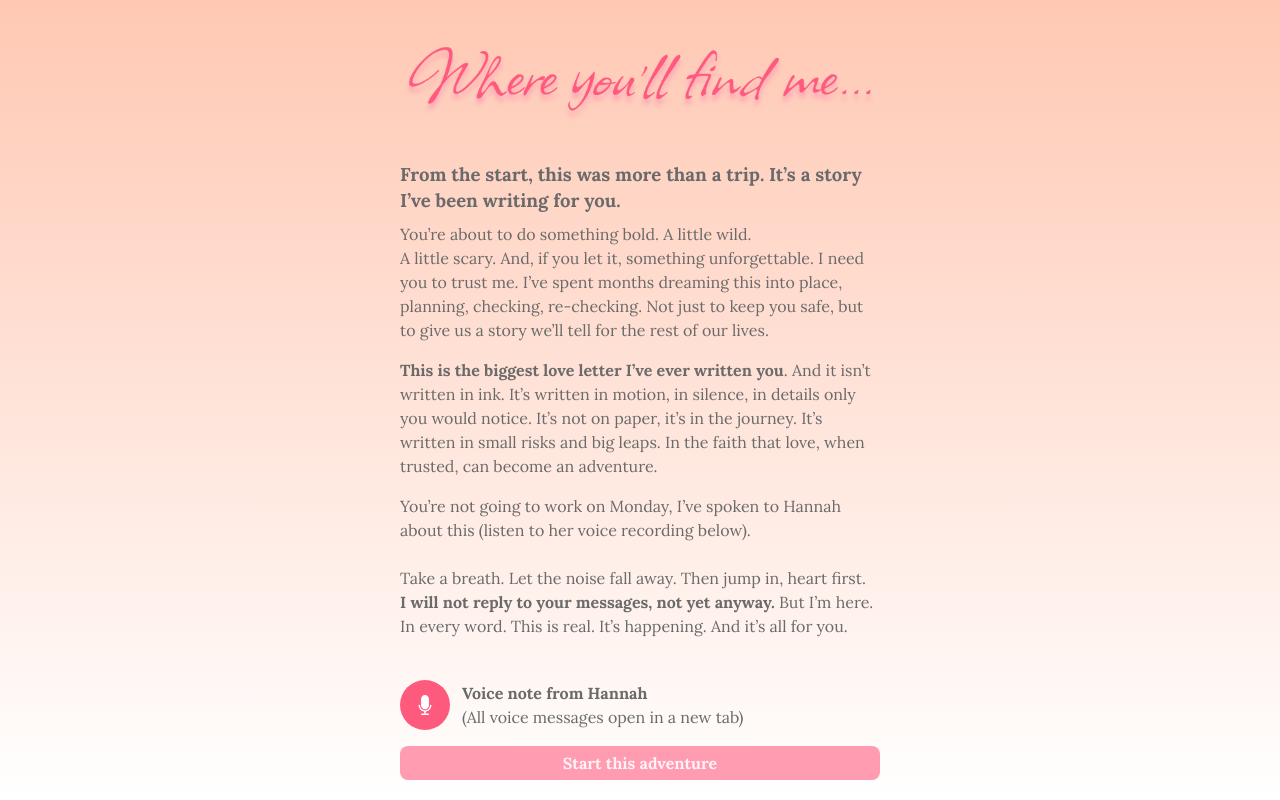
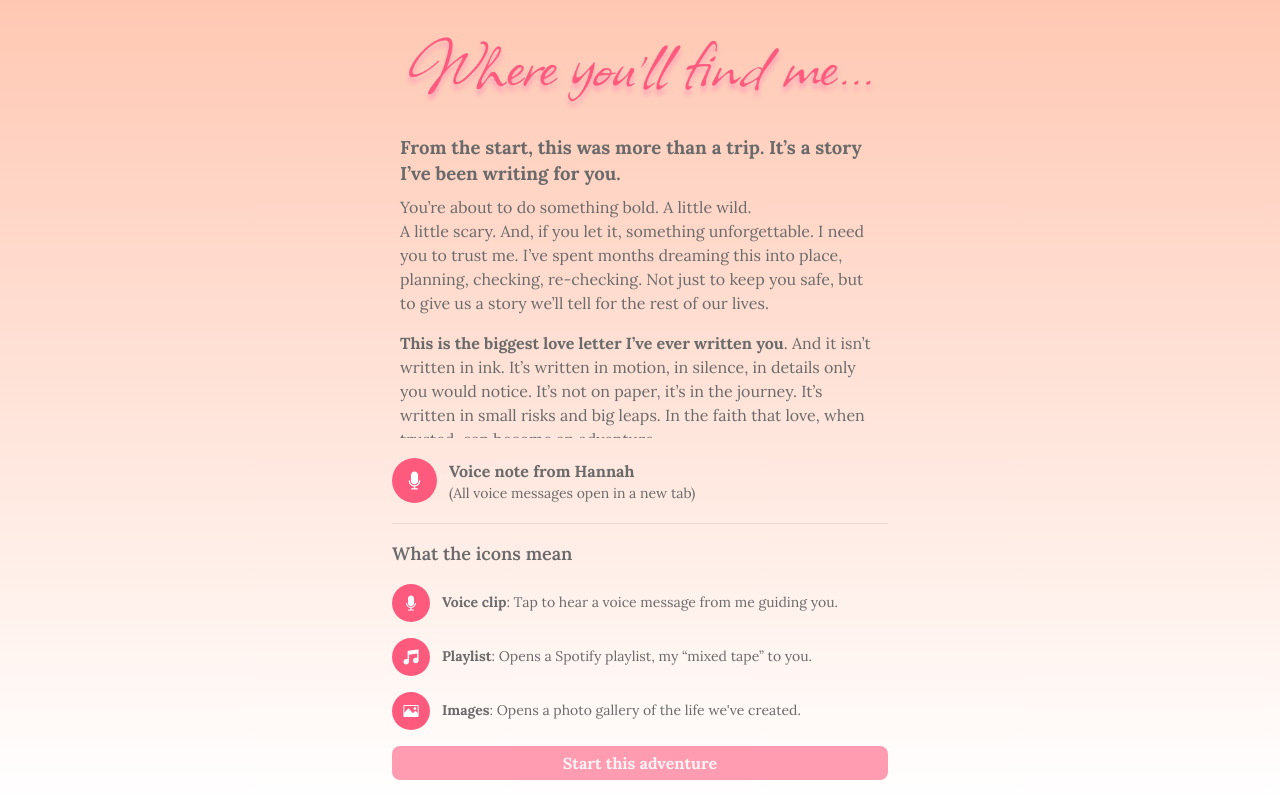
Before and after one commit to KevinMeldau/where-youll-find-me, a React (Vite) app: page /intro in a window 1280 px wide. Built offline with nearby package versions, Linux system fonts and the light colour scheme.

Commit message:
Edits to text and spacing

```diff
--- a/src/components/BeganJourneyFooter.tsx
+++ b/src/components/BeganJourneyFooter.tsx
@@ -5,9 +5,9 @@ const BeganJourneyFooter = () => {
   const navigate = useNavigate();
 
   return (
-    <div className="px-4 py-5">
-      <div className="flex gap-3 items-center">
-        {/* Mic icon opens audio in a new tab */}
+    <div className="px-2 py-5">
+      {/* Voice note row */}
+      <div className="flex gap-3 items-center mb-0">
         <a
           href="/audio/hannah-voice-clip.mp3"
           target="_blank"
@@ -17,18 +17,67 @@ const BeganJourneyFooter = () => {
           className="flex items-center focus:outline-none transition-transform hover:scale-110 cursor-pointer"
         >
           <img
-            src="./appfiles/icons/Mic Default.svg"
+            src="/appfiles/icons/Mic Default.svg"
             alt="mic"
-            className="w-[50px] pointer-events-none"
+            className="w-[45px] pointer-events-none"
           />
         </a>
 
         <div>
           <p className="font-bold">Voice note from Hannah</p>
-          <p>(All voice messages open in a new tab)</p>
+          <p className="text-sm">(All voice messages open in a new tab)</p>
         </div>
       </div>
 
+      {/* --- Key Section --- */}
+      <section id="key" className="mt-5 pt-4 border-t border-[#6A6A6A]/15">
+        <h2 className="text-lg font-semibold mb-4">
+          What the icons mean
+        </h2>
+
+        <div className="space-y-4">
+          {/* Voice Clip */}
+          <div className="flex items-center gap-3">
+            <img
+              src="/appfiles/icons/Mic Default.svg"
+              alt="Mic icon"
+              title="Voice clip"
+              className="w-[38px] shrink-0 transition-transform hover:scale-110"
+            />
+            <p className="text-sm leading-snug">
+              <strong>Voice clip</strong>: Tap to hear a voice message from me guiding you.
+            </p>
+          </div>
+
+          {/* Playlist */}
+          <div className="flex items-center gap-3">
+            <img
+              src="/appfiles/icons/Music Default.svg"
+              alt="Playlist icon"
+              title="Playlist"
+              className="w-[38px] shrink-0 transition-transform hover:scale-110"
+            />
+            <p className="text-sm leading-snug">
+              <strong>Playlist</strong>: Opens a Spotify playlist, my “mixed tape” to you.
+            </p>
+          </div>
+
+          {/* Images */}
+          <div className="flex items-center gap-3">
+            <img
+              src="/appfiles/icons/Photo Default.svg"
+              alt="Images icon"
+              title="Images"
+              className="w-[38px] shrink-0 transition-transform hover:scale-110"
+            />
+            <p className="text-sm leading-snug">
+              <strong>Images</strong>: Opens a photo gallery of the life we've created.
+            </p>
+          </div>
+        </div>
+      </section>
+
+      {/* Begin button */}
       <div className="flex justify-center mt-4">
         <Button
           text="Start this adventure"
--- a/src/components/Clue1Footer.tsx
+++ b/src/components/Clue1Footer.tsx
@@ -77,7 +77,7 @@ const Clue1Footer = () => {
             if (e.key === "Enter") handleNext();
           }}
           className="border-gray-400 border rounded-md w-full px-3 py-2 outline-0 text-sm"
-          placeholder="Password"
+          placeholder="Password: (CAPS and lowercase both work)"
         />
         <div className="flex justify-center mt-4">
           <Button text="Next clue" className="w-full" onClick={handleNext} />
--- a/src/components/Clue2Footer.tsx
+++ b/src/components/Clue2Footer.tsx
@@ -77,7 +77,7 @@ const Clue2Footer = () => {
             if (e.key === "Enter") handleNext();
           }}
           className="border-gray-400 border rounded-md w-full px-3 py-2 outline-0 text-sm"
-          placeholder="Password"
+          placeholder="Password: (CAPS and lowercase both work)"
         />
         <div className="flex justify-center mt-4">
           <Button text="Next clue" className="w-full" onClick={handleNext} />
--- a/src/components/Clue3Footer.tsx
+++ b/src/components/Clue3Footer.tsx
@@ -77,7 +77,7 @@ const Clue3Footer = () => {
             if (e.key === "Enter") handleNext();
           }}
           className="border-gray-400 border rounded-md w-full px-3 py-2 outline-0 text-sm"
-          placeholder="Password"
+          placeholder="Password: (CAPS and lowercase both work)"
         />
         <div className="flex justify-center mt-4">
           <Button text="Next clue" className="w-full" onClick={handleNext} />
--- a/src/components/Clue4Footer.tsx
+++ b/src/components/Clue4Footer.tsx
@@ -76,7 +76,7 @@ const Clue4Footer = () => {
             if (e.key === "Enter") handleNext();
           }}
           className="border-gray-400 border rounded-md w-full px-3 py-2 outline-0 text-sm"
-          placeholder="Password"
+          placeholder="Password: (CAPS and lowercase both work)"
         />
         <div className="flex justify-center mt-4">
           <Button text="Next clue" className="w-full" onClick={handleNext} />
--- a/src/components/Clue5Footer.tsx
+++ b/src/components/Clue5Footer.tsx
@@ -81,7 +81,7 @@ const Clue5Footer = () => {
             if (e.key === "Enter") handleNext();
           }}
           className="border-gray-400 border rounded-md w-full px-3 py-2 outline-0 text-sm"
-          placeholder="Password"
+          placeholder="Password: (CAPS and lowercase both work)"
         />
         <div className="flex justify-center mt-4">
           <Button text="Next clue" className="w-full" onClick={handleNext} />
--- a/src/index.css
+++ b/src/index.css
@@ -26,7 +26,7 @@ body {
 input,
 textarea,
 select {
-  color: black; /* typed text color */
+  color: #999; /* typed text color */
   background-color: white; /* or set a dark fill if you prefer */
   border-color: #BEBEBE;
   border-radius: 0.5rem; /* Tailwind’s rounded-lg */
--- a/src/pages/P1Intro.tsx
+++ b/src/pages/P1Intro.tsx
@@ -9,7 +9,7 @@ const P1Intro = () => {
          </div>
 
          {/* Scrollable text area */}
-         <div className="overflow-y-auto flex-1 mt-4 px-4">
+         <div className="overflow-y-auto flex-1 mt-2 px-4">
             <h1 className="text-xl font-bold mb-2">
                From the start, this was more than a trip. It’s a story I’ve been writing for you.
             </h1>
```
Also changed, not shown: public/appfiles/wyfm.png.
